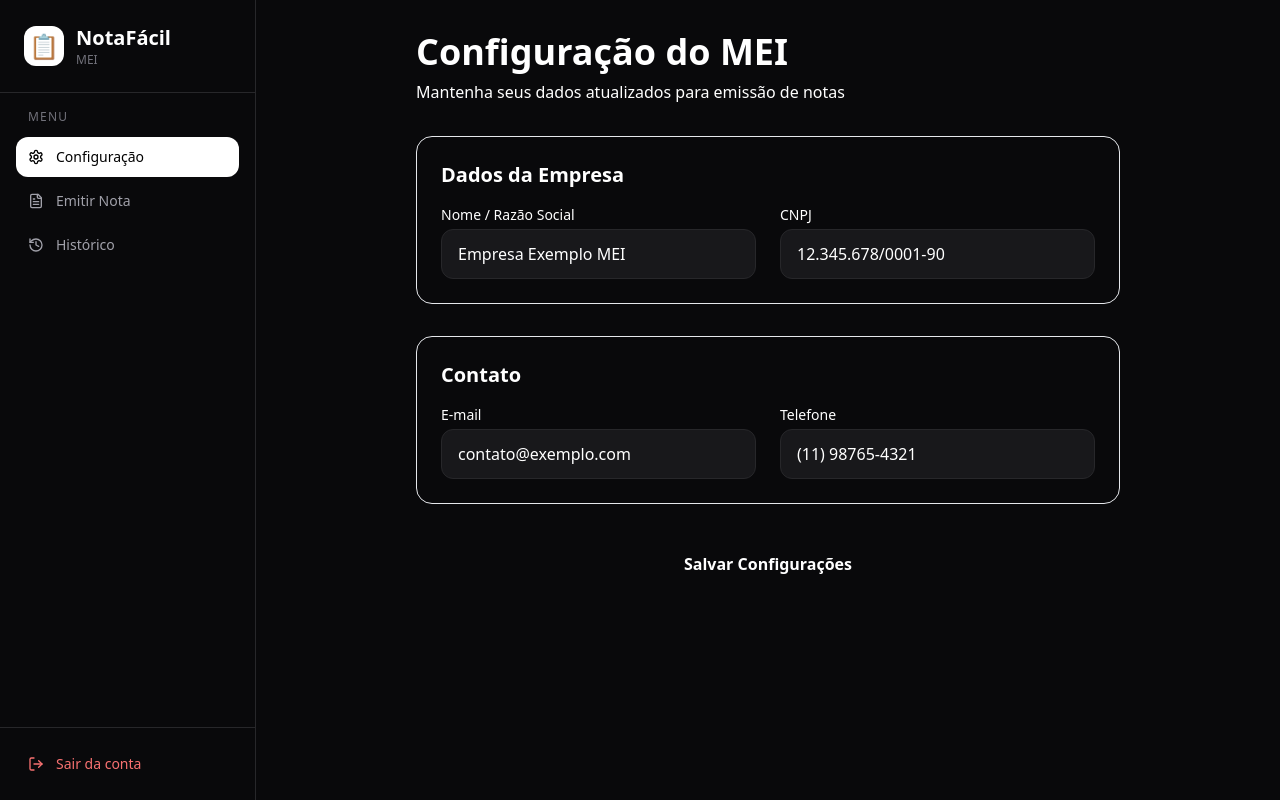
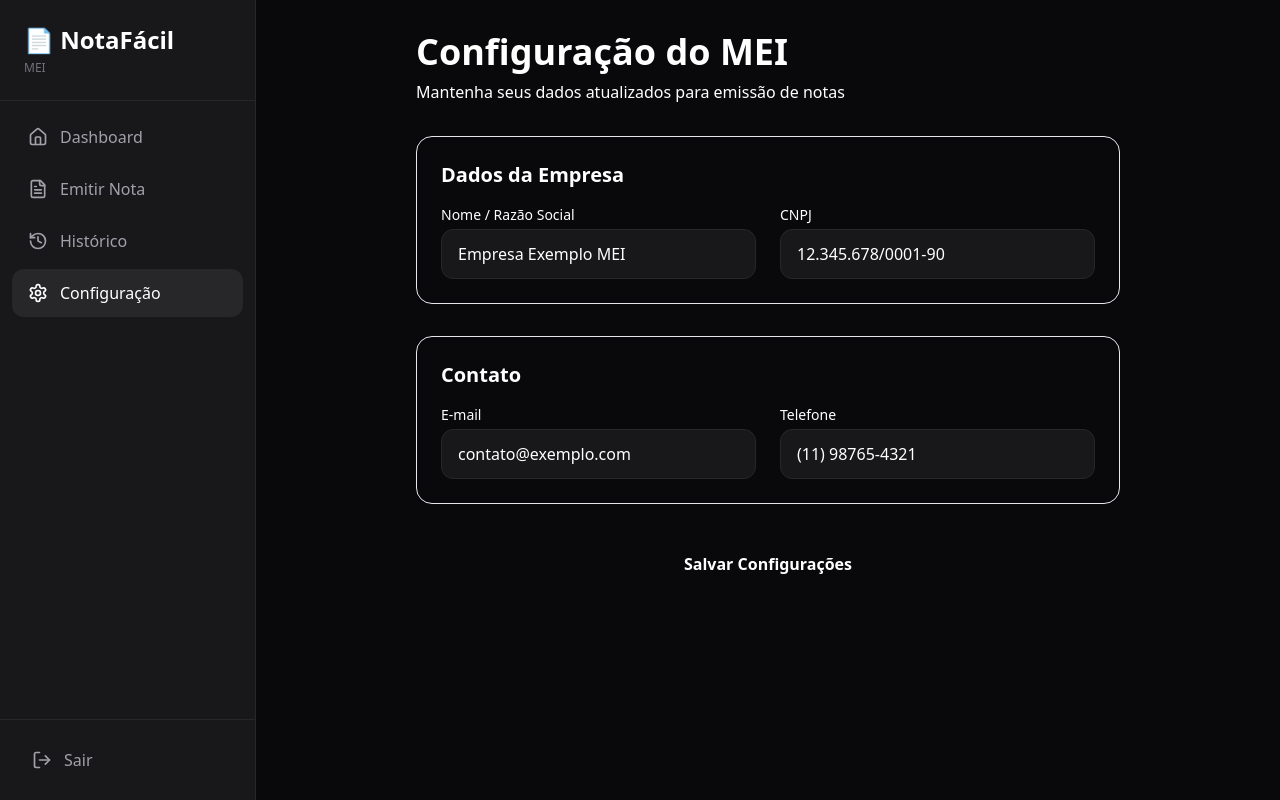
Before and after one commit to matheuspiculi/notafacil-mei, a Next.js app: page /configuracao in a window 1280 px wide. Built offline with nearby package versions, Linux system fonts and the light colour scheme; no server answers.

Commit message:
Update layout.tsx

```diff
--- a/app/(dashboard)/layout.tsx
+++ b/app/(dashboard)/layout.tsx
@@ -1,13 +1,67 @@
-import Sidebar from '@/components/Sidebar';
+"use client";
+
+import Link from "next/link";
+import { usePathname } from "next/navigation";
+import { FileText, History, Settings, Home, LogOut } from "lucide-react";
 
 export default function DashboardLayout({
   children,
 }: {
   children: React.ReactNode;
 }) {
+  const pathname = usePathname();
+
+  const menuItems = [
+    { href: "/", label: "Dashboard", icon: Home },
+    { href: "/emitir", label: "Emitir Nota", icon: FileText },
+    { href: "/historico", label: "Histórico", icon: History },
+    { href: "/configuracao", label: "Configuração", icon: Settings },
+  ];
+
   return (
     <div className="flex min-h-screen bg-zinc-950 text-white">
-      <Sidebar />
+      {/* Sidebar */}
+      <div className="w-64 bg-zinc-900 border-r border-zinc-800 flex flex-col">
+        <div className="p-6 border-b border-zinc-800">
+          <h1 className="text-2xl font-bold text-white flex items-center gap-2">
+            📄 NotaFácil
+          </h1>
+          <p className="text-xs text-zinc-500 mt-1">MEI</p>
+        </div>
+
+        <nav className="flex-1 p-3">
+          {menuItems.map((item) => {
+            const Icon = item.icon;
+            const isActive = pathname === item.href;
+            return (
+              <Link
+                key={item.href}
+                href={item.href}
+                className={`flex items-center gap-3 px-4 py-3 rounded-xl mb-1 transition-colors ${
+                  isActive
+                    ? "bg-zinc-800 text-white"
+                    : "text-zinc-400 hover:bg-zinc-800 hover:text-white"
+                }`}
+              >
+                <Icon className="w-5 h-5" />
+                <span className="font-medium">{item.label}</span>
+              </Link>
+            );
+          })}
+        </nav>
+
+        <div className="p-4 border-t border-zinc-800">
+          <button
+            onClick={() => {/* logout logic */}}
+            className="flex items-center gap-3 text-zinc-400 hover:text-white w-full px-4 py-3 rounded-xl hover:bg-zinc-800"
+          >
+            <LogOut className="w-5 h-5" />
+            <span className="font-medium">Sair</span>
+          </button>
+        </div>
+      </div>
+
+      {/* Conteúdo principal */}
       <main className="flex-1 overflow-auto">
         {children}
       </main>
```
